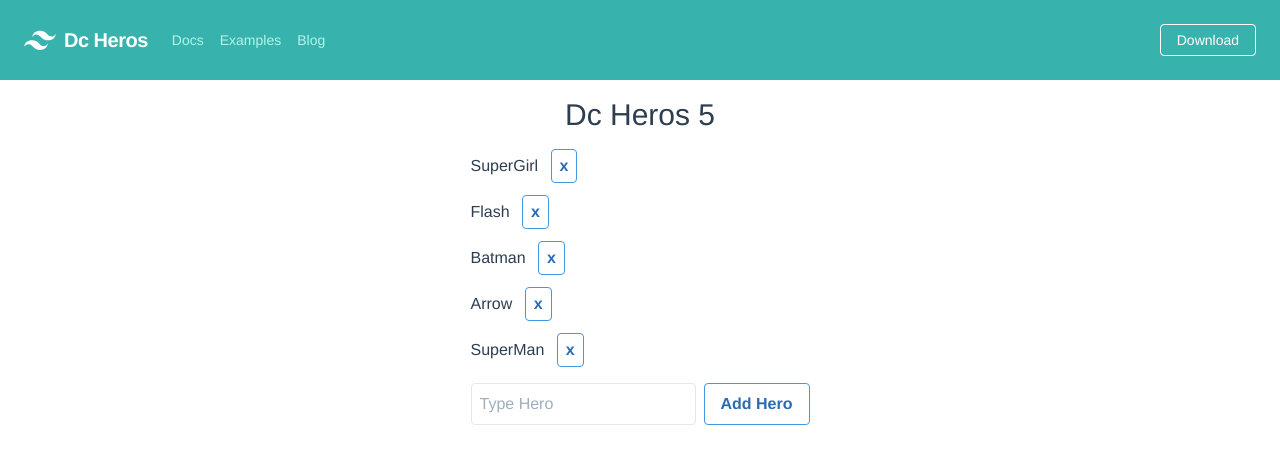
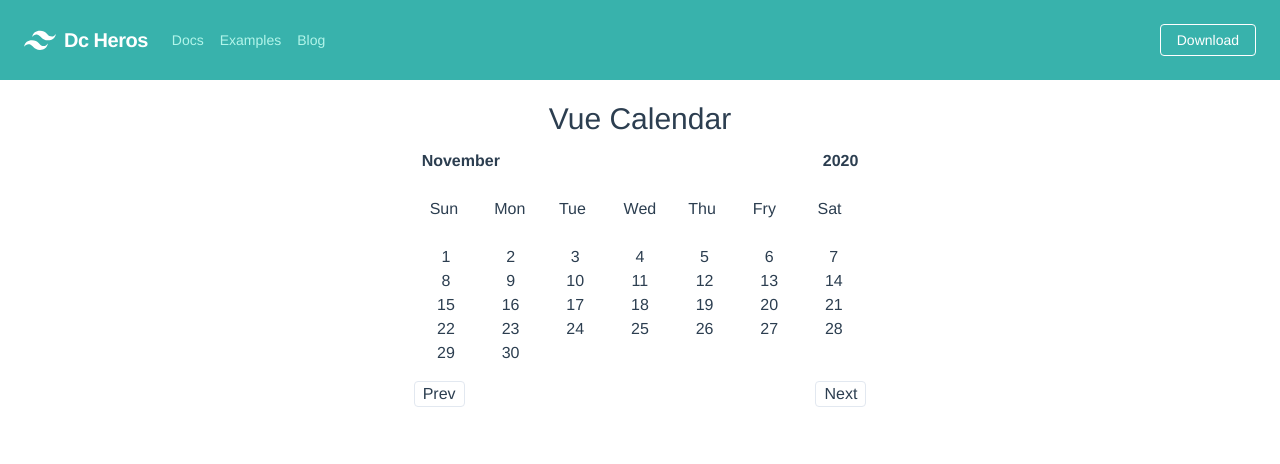
Before and after one commit to ratulkhan44/vue-projects, a Vue app: page / in a window 1280 px wide. Shown: the top 464 px of the page. Built offline with nearby package versions, Linux system fonts and the light colour scheme.

Commit message:
Calendar app complete

```diff
--- a/src/App.vue
+++ b/src/App.vue
@@ -1,14 +1,16 @@
 <template>
   <AppHeader />
-  <DcHeros />
+  <!-- <DcHeros /> -->
+  <Calendar />
 </template>
 
 <script>
 import AppHeader from "./components/AppHeader";
-import DcHeros from "./components/DcHeros";
+// import DcHeros from "./components/DcHeros";
+import Calendar from "./components/Calendar";
 export default {
   name: "App",
-  components: { AppHeader, DcHeros },
+  components: { AppHeader, Calendar },
 };
 </script>
 
--- /dev/null
+++ b/src/components/Calendar.vue
@@ -0,0 +1,78 @@
+<template>
+  <div class="w-full flex">
+    <div class="m-auto p-2">
+      <h1 class="text-3xl my-2 text-center">Vue Calendar</h1>
+      <section class="mx-2 flex justify-between">
+        <h2 class="font-bold">{{ currentMonthName }}</h2>
+        <h2 class="font-bold">{{ currentYear }}</h2>
+      </section>
+      <section class="flex my-2">
+        <p class="p-4" style="width: 14.28%" v-for="day in days" :key="day">
+          {{ day }}
+        </p>
+      </section>
+      <section class="flex flex-wrap">
+        <p
+          class="text-center"
+          style="width: 14.28%"
+          v-for="num in startDay()"
+          :key="num"
+        ></p>
+        <p
+          class="text-center"
+          style="width: 14.28%"
+          v-for="num in daysInMonth(currentYear, currentMonth)"
+          :key="num"
+        >
+          {{ num }}
+        </p>
+      </section>
+      <section class="flex justify-between my-4">
+        <button class="px-2 border rounded" @click="prev">Prev</button>
+        <button class="px-2 border rounded" @click="next">Next</button>
+      </section>
+    </div>
+  </div>
+</template>
+
+<script>
+export default {
+  data() {
+    return {
+      currentMonth: new Date().getMonth(),
+      currentYear: new Date().getFullYear(),
+      days: ["Sun", "Mon", "Tue", "Wed", "Thu", "Fry", "Sat"],
+    };
+  },
+  methods: {
+    daysInMonth(year, month) {
+      return new Date(year, month + 1, 0).getDate();
+    },
+    startDay() {
+      return new Date(this.currentYear, this.currentMonth, 1).getDay();
+    },
+    prev() {
+      this.currentMonth--;
+    },
+    next() {
+      if (this.currentMonth == 11) {
+        this.currentMonth = 0;
+        this.currentYear++;
+      } else {
+        this.currentMonth++;
+      }
+    },
+  },
+  computed: {
+    currentMonthName() {
+      return new Date(
+        this.currentYear,
+        this.currentMonth
+      ).toLocaleString("default", { month: "long" });
+    },
+  },
+};
+</script>
+
+<style>
+</style>
```
